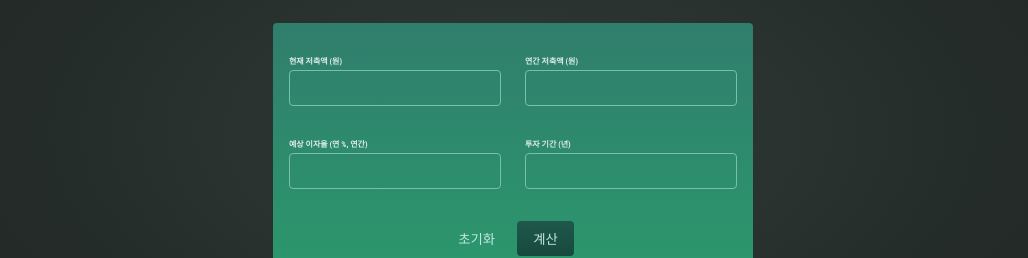
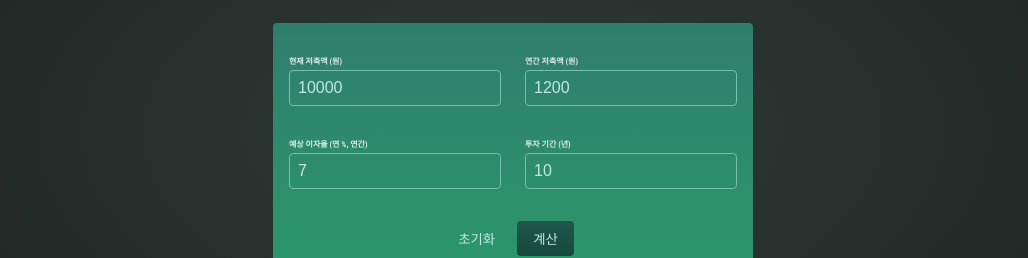
Before and after one commit to ataraxia7899/React___Udemy_study, a React (Create React App) app: page / in a window 1280 px wide. Shown: the part 208-466 px from the top of the page, without its empty margins (127-1155 px from the left). Built offline with nearby package versions, Linux system fonts and the light colour scheme.

Commit message:
investment__강의에서 설명해준 방식대로 코드를 작성하지 않고 진행하다 input value와 같은 세세한 부분에서 오류가 발생되어 고쳤다.

```diff
--- a/src/components/InvestmentForm.js
+++ b/src/components/InvestmentForm.js
@@ -1,59 +1,138 @@
-import React from "react";
+import React, { useState } from "react";
 import "./InvestmentForm.css";
 
 // 투자 계산을 위한 input값 입력 폼 생성 컴포넌트
-function InvestmentForm(props) {
-    const CalculateHandler = (userInput) => {
-        // 폼이 제출될 때 실행되어야 함
-        // 하지만 폼의 submit 이벤트에 직접 바인딩하지 않는 것이 좋을 수 있음...
+function InvestmentForm() {
+    const [userInput1, SetUserInput1] = useState({"current-savings": 10000});
+    const [userInput2, SetUserInput2] = useState({"yearly-contribution": 1200});
+    const [userInput3, SetUserInput3] = useState({"expected-return": 7});
+    const [userInput4, SetUserInput4] = useState({"duration": 10});
 
-        // 연간 결과
-        const yearlyData = [];
+    // const CalculateHandler = (userInput) => {
+    //     // 폼이 제출될 때 실행되어야 함
+    //     // 하지만 폼의 submit 이벤트에 직접 바인딩하지 않는 것이 좋을 수 있음...
 
-        let currentSavings = +userInput['current-savings']; // 이 입력 객체의 형태는 자유롭게 변경 가능합니다!
-        const yearlyContribution = +userInput['yearly-contribution']; // 앞서 언급했듯이 형태는 자유롭게 변경 가능...
-        const expectedReturn = +userInput['expected-return'] / 100;
-        const duration = +userInput['duration'];
+    //     // 연간 결과
+    //     const yearlyData = [];
 
-        // 아래 코드는 연간 결과(총 저축액, 이자 등)를 계산합니다
-        for (let i = 0; i < duration; i++) {
-          const yearlyInterest = currentSavings * expectedReturn;
-        currentSavings += yearlyInterest + yearlyContribution;
-        yearlyData.push({
-            // 배열에 추가되는 데이터의 형태는 자유롭게 변경 가능합니다!
-            year: i + 1,
-            yearlyInterest: yearlyInterest,
-            savingsEndOfYear: currentSavings,
-            yearlyContribution: yearlyContribution,
-    });
-        }
-        // yearlyData로 무언가를 수행...
+    //     let currentSavings = +userInput['current-savings']; // 이 입력 객체의 형태는 자유롭게 변경 가능합니다!
+    //     const yearlyContribution = +userInput['yearly-contribution']; // 앞서 언급했듯이 형태는 자유롭게 변경 가능...
+    //     const expectedReturn = +userInput['expected-return'] / 100;
+    //     const duration = +userInput['duration'];
+
+    //     // 아래 코드는 연간 결과(총 저축액, 이자 등)를 계산합니다
+    //     for (let i = 0; i < duration; i++) {
+    //       const yearlyInterest = currentSavings * expectedReturn;
+    //     currentSavings += yearlyInterest + yearlyContribution;
+    //     yearlyData.push({
+    //         // 배열에 추가되는 데이터의 형태는 자유롭게 변경 가능합니다!
+    //         year: i + 1,
+    //         yearlyInterest: yearlyInterest,
+    //         savingsEndOfYear: currentSavings,
+    //         yearlyContribution: yearlyContribution,
+    // });
+    //     }
+    //     // yearlyData로 무언가를 수행...
+    // };
+
+    const submitHandler = (event) => {
+        event.preventDefault();
+        console.log(userInput1, userInput2, userInput3, userInput4);
+    }
+
+    const resetHandler = (event) => {
+    SetUserInput1((prevInput) => {return {"current-savings": 10000}});
+    SetUserInput2((prevInput) => {return {"yearly-contribution": 1200}});
+    SetUserInput3((prevInput) => {return {"expected-return": 7}});
+    SetUserInput4((prevInput) => {return {"duration": 10}});
+    }
+
+    const inputChangeHandler1 = (input, value) => {
+        SetUserInput1((prevInput) => {return {...prevInput, [input]: value};});
+    };
+
+    const inputChangeHandler2 = (input, value) => {
+        SetUserInput2((prevInput) => {return {...prevInput, [input]: value};});
+    };
+
+    const inputChangeHandler3 = (input, value) => {
+        SetUserInput3((prevInput) => {return {...prevInput, [input]: value};});
+    };
+
+    const inputChangeHandler4 = (input, value) => {
+        SetUserInput4((prevInput) => {return {...prevInput, [input]: value};});
     };
 
     return (
-        <form onSubmit={CalculateHandler} className="form">
+        <form onSubmit={submitHandler} className="form">
             <div className="input-group">
                 <p>
                     <label htmlFor="current-savings">현재 저축액 (원)</label>
-                    <input type="number" id="current-savings" />
+                    <input
+                        onChange={(event) =>
+                            inputChangeHandler1(
+                                'current-savings',
+                                event.target.value
+                            )
+                        }
+                        value={userInput1["current-savings"]}
+                        type="number"
+                        id="current-savings"
+                    />
                 </p>
                 <p>
-                    <label htmlFor="yearly-contribution"> 연간 저축액 (원)</label>
-                    <input type="number" id="yearly-contribution" />
+                    <label htmlFor="yearly-contribution">
+                        {' '}
+                        연간 저축액 (원)
+                    </label>
+                    <input
+                        onChange={(event) =>
+                            inputChangeHandler2(
+                                'yearly-contribution',
+                                event.target.value
+                            )
+                        }
+                        value={userInput2["yearly-contribution"]}
+                        type="number"
+                        id="yearly-contribution"
+                    />
                 </p>
             </div>
             <div className="input-group">
                 <p>
-                    <label htmlFor="expected-return">예상 이자율 (연 %, 연간)</label>
-                    <input type="number" id="expected-return" />
+                    <label htmlFor="expected-return">
+                        예상 이자율 (연 %, 연간)
+                    </label>
+                    <input
+                        onChange={(event) =>
+                            inputChangeHandler3(
+                                'expected-return',
+                                event.target.value
+                            )
+                        }
+                        value={userInput3["expected-return"]}
+                        type="number"
+                        id="expected-return"
+                    />
                 </p>
                 <p>
                     <label htmlFor="duration">투자 기간 (년)</label>
-                    <input type="number" id="duration" />
+                    <input
+                        onChange={(event) =>
+                            inputChangeHandler4('duration', event.target.value)
+                        }
+                        value={userInput4["duration"]}
+                        type="number"
+                        id="duration"
+                    />
                 </p>
             </div>
             <p className="actions">
-                <button type="reset" className="buttonAlt">
+                <button
+                    onClick={resetHandler}
+                    type="reset"
+                    className="buttonAlt"
+                >
                     초기화
                 </button>
                 <button type="submit" className="button">
```
